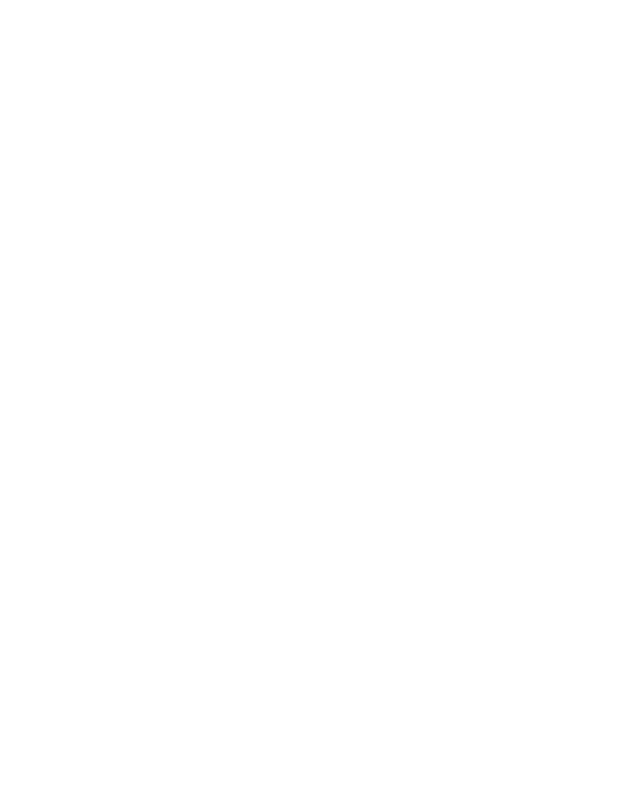
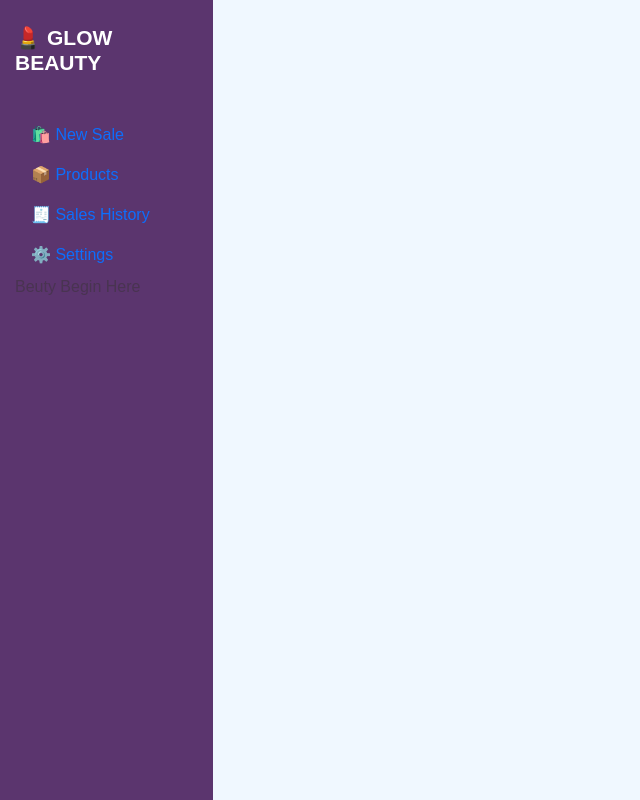
Before and after one commit to Nikesha01/Glow-Beauty-Makeup-Store-POS-System, a plain HTML site: page index.html in a window 1280 px wide. Shown: the whole page, without its empty margins (0-640 px from the left). Drawn offline with nearby package versions, Linux system fonts and the light colour scheme.

Commit message:
add sidebar with css

```diff
--- a/css/style.css
+++ b/css/style.css
@@ -0,0 +1,23 @@
+* {
+    box-sizing: border-box;
+}
+
+body{
+    background-color:aliceblue;
+    font-family: Arial, sans-serif;
+    color: #493451;
+}
+
+.sidebar{
+    background-color: #5b356e;
+    min-height: 100vh;
+    padding: 25px 15px;
+    position: relative;
+}
+
+.logo{
+    color: white;
+    margin-bottom: 40px;
+    font-size: 21px;
+    font-weight: bold;
+}
--- a/index.html
+++ b/index.html
@@ -12,6 +12,37 @@
 
 <body>
 
+    <div class="container-fluid">
+
+        <div class="row">
+
+            <div class="col-md-2 sidebar">
+
+                <h3 class="logo">💄 GLOW BEAUTY</h3>
+
+                <nav class="nav flex-column ">
+
+                    <a href="#" class="nav-link active">🛍️ New Sale</a>
+
+                    <a href="#" class="nav-link">📦 Products</a>
+
+                    <a href="#" class="nav-link">🧾 Sales History</a>
+
+                    <a href="#" class="nav-link">⚙️ Settings</a>
+
+                </nav>
+
+                <div class="sidebar-bottom">
+
+                    <p>Beuty Begin Here</p>
+
+                </div>
+
+            </div>
+
+        </div>
+
+    </div>
 
     <script src="https://cdn.jsdelivr.net/npm/bootstrap@5.3.9/dist/js/bootstrap.bundle.min.js"
         integrity="sha384-WyOxWvTyr1QaMPfiPJSv76iReVthorl5uWlFtZPyK0IEB0hGzo9y5Bp9mYanr8Bu"
```
